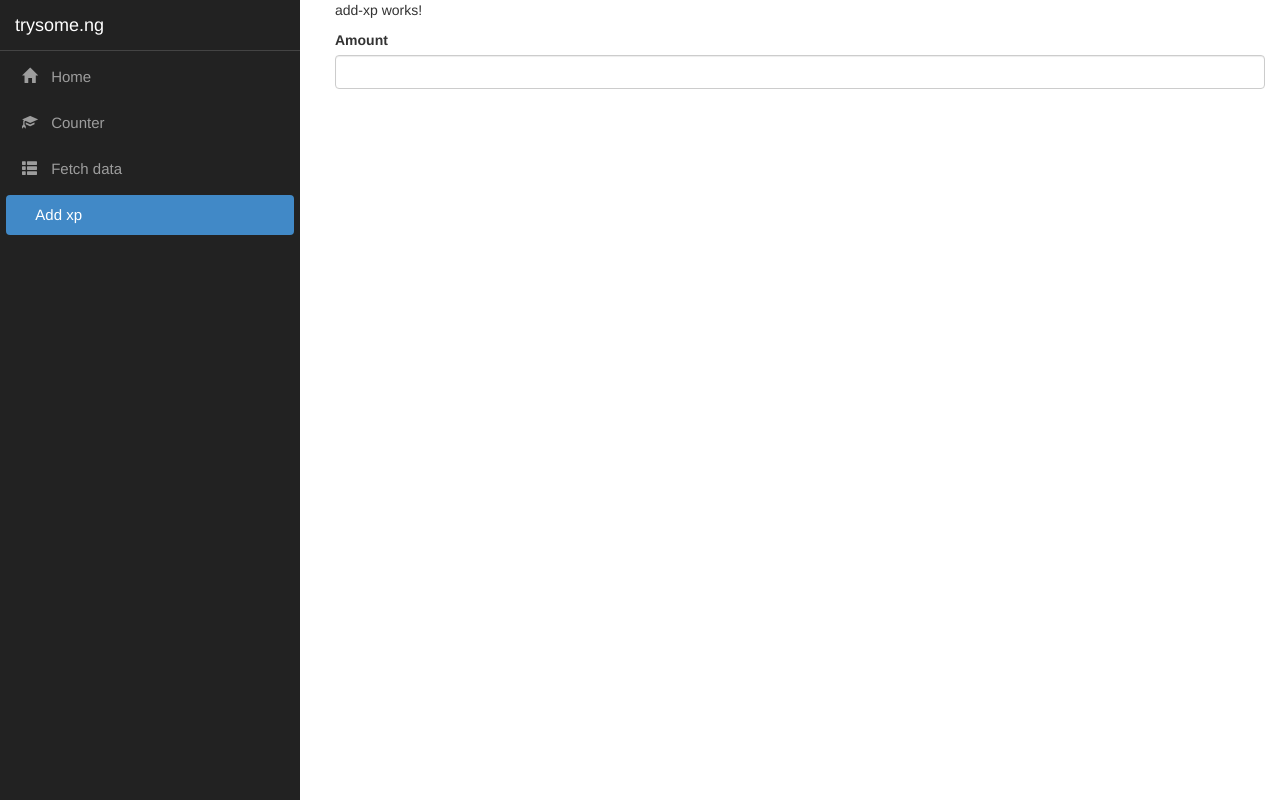
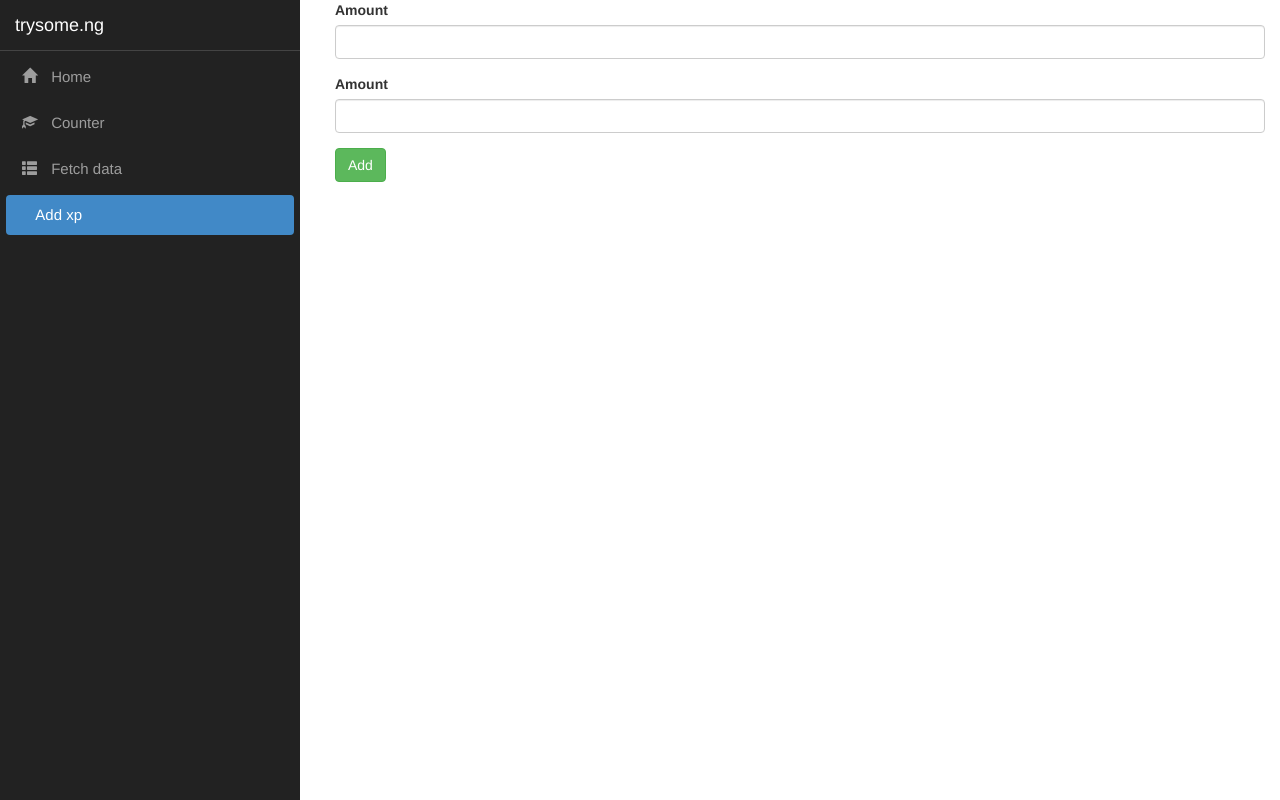
Before and after one commit to stefanbalan/trysome, an Angular app in the folder trysome.ng/ClientApp/: page /add-xp in a window 1280 px wide. Built offline with nearby package versions, Linux system fonts and the light colour scheme.

Commit message:
add xp form

```diff
--- a/trysome.ng/ClientApp/src/app/add-xp/add-xp.component.html
+++ b/trysome.ng/ClientApp/src/app/add-xp/add-xp.component.html
@@ -1,13 +1,20 @@
-<p>
+<p [hidden]="!submitted">
   add-xp works!
 </p>
 
-<form (ngSubmit)="onSubmit()">
+<form (ngSubmit)="onSubmit()" #frm="ngForm">
 
   <div class="form-group">
     <label for="amount">Amount</label>
-    <input type="text" class="form-control" id="amount" [(ngModel)]="amount" name="amount">
+    <input type="number" class="form-control" id="amount" [(ngModel)]="amount" name="amount" required>
   </div>
 
+  <div class="form-group">
+    <label for="category">Amount</label>
+    <input type="text" class="form-control" id="category" [(ngModel)]="category" name="category" required>
+  </div>
 
+  <button type="submit" class="btn btn-success">Add</button>
+
+  <p [hidden]="!frm.isValid">Valid</p>
 </form>
--- a/trysome.ng/ClientApp/src/app/add-xp/add-xp.component.ts
+++ b/trysome.ng/ClientApp/src/app/add-xp/add-xp.component.ts
@@ -1,6 +1,7 @@
 import { Component, OnInit } from '@angular/core';
 import { FormBuilder, FormGroup, Validators } from '@angular/forms';
 import { XpService } from '../xp.service';
+import { Expense } from '../model/expense';
 
 @Component({
   selector: 'app-add-xp',
@@ -12,7 +13,12 @@ export class AddXpComponent implements OnInit {
 
   // model = new Xpence
   amount: number;
+  category: string;
+
+  submitted: boolean;
   ngOnInit() {}
 
-  public onSubmit() {}
+  public onSubmit() {
+    this.submitted = true;
+  }
 }
--- /dev/null
+++ b/trysome.ng/ClientApp/src/app/model/expense.ts
@@ -0,0 +1,3 @@
+export class Expense {
+  constructor(amount: number, category: string, tag?: string) {}
+}
```
